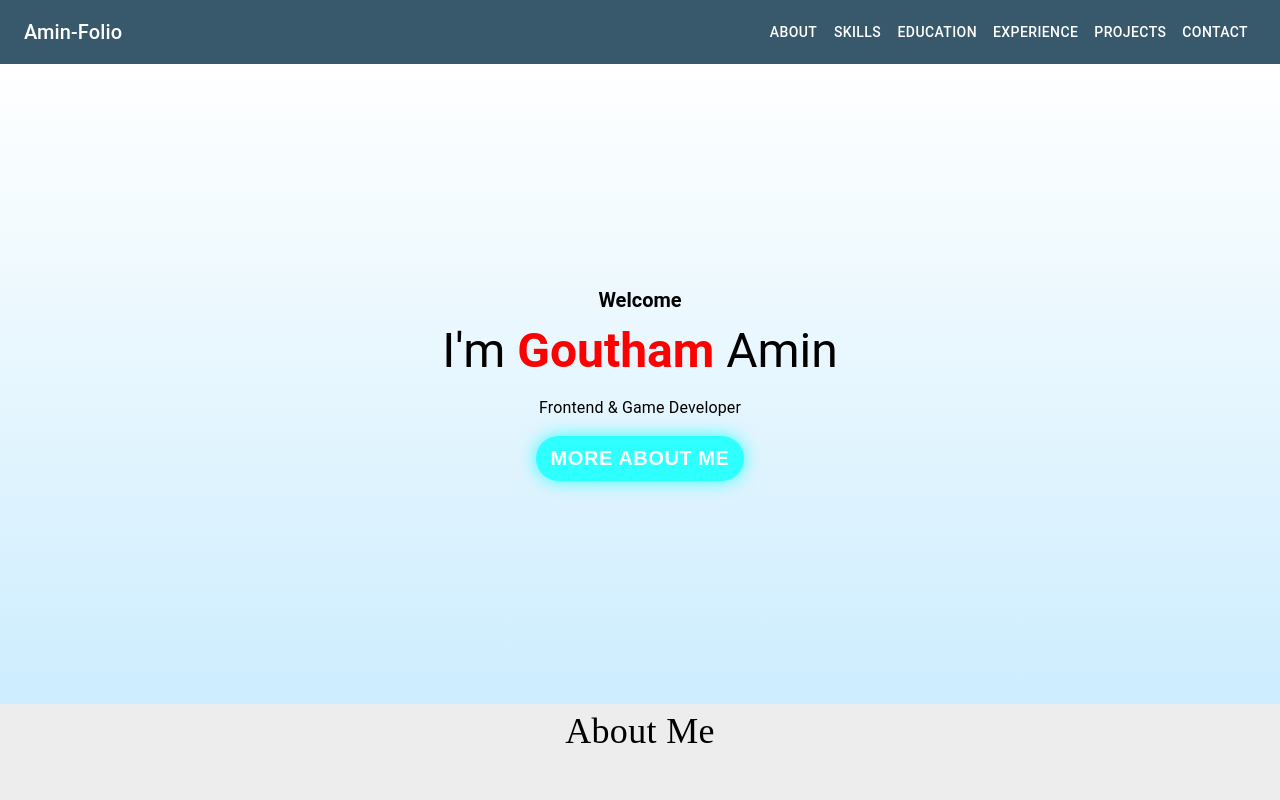
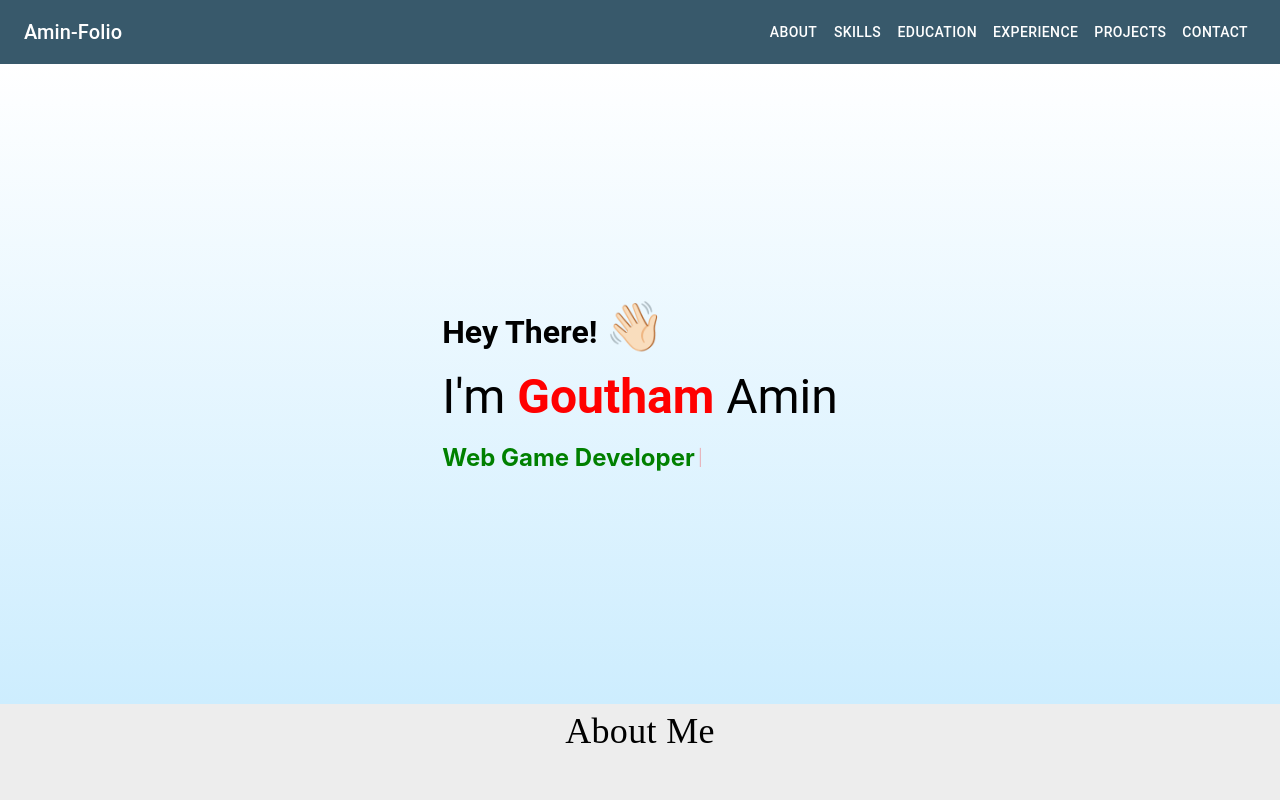
Before and after one commit to gouthamamin/Portfolio-React, a React (Create React App) app: page / in a window 1280 px wide. Shown: the top 800 px of the page. Built offline with nearby package versions, Linux system fonts and the light colour scheme; a web font is replaced by a local one.

Commit message:
Updated Intro-Profile component
installed react-simple-typewriter package for typing animation

```diff
--- a/package.json
+++ b/package.json
@@ -14,6 +14,7 @@
     "react": "^18.2.0",
     "react-dom": "^18.2.0",
     "react-scripts": "5.0.1",
+    "react-simple-typewriter": "^5.0.1",
     "web-vitals": "^2.1.4"
   },
   "scripts": {
--- a/src/Components/IntroductionProfile.jsx
+++ b/src/Components/IntroductionProfile.jsx
@@ -1,49 +1,5 @@
-import { Button, Typography } from "@mui/material";
-import { styled } from "@mui/system";
-
-const ResponsiveButton = styled(Button)(({ theme }) => ({
-  backgroundColor: "#1c87c9",
-  borderRadius: "60px",
-  border: "none",
-  color: "white",
-  cursor: "pointer",
-  display: "inline-block",
-  fontFamily: "sans-serif",
-  fontSize: "20px",
-  fontWeight: "bold",
-  padding: "5px 15px",
-  textAlign: "center",
-  textDecoration: "none",
-  animation: "glowing 1300ms infinite",
-
-  "@keyframes glowing": {
-    "0%": {
-      backgroundColor: "#ccffff",
-      boxShadow: "0 0 5px #ccffff",
-    },
-    "50%": {
-      backgroundColor: "#00ffff",
-      boxShadow: "0 0 20px #00ffff",
-    },
-    "100%": {
-      backgroundColor: "#ccffff",
-      boxShadow: "0 0 5px #ccffff",
-    },
-  },
-
-  [theme.breakpoints.down("xs")]: {
-    fontSize: "14px",
-  },
-  [theme.breakpoints.up("sm")]: {
-    fontSize: "16px",
-  },
-  [theme.breakpoints.up("md")]: {
-    fontSize: "18px",
-  },
-  [theme.breakpoints.up("lg")]: {
-    fontSize: "20px",
-  },
-}));
+import { Typography } from "@mui/material";
+import { useTypewriter, Cursor } from "react-simple-typewriter";
 
 function IntroductionProfile() {
   const introProfileStyles = {
@@ -58,43 +14,93 @@ function IntroductionProfile() {
     justifyContent: "center",
     alignItems: "center",
   };
+
+  const typewriterContainerStyles = {
+    display: "flex",
+    alignItems: "center",
+    height: "2rem",
+  };
+
+  const typewriterTextStyles = {
+    fontWeight: "bold",
+    color: "green",
+    fontSize: "1.5rem",
+  };
+
+  const waveStyle = {
+    fontSize: "3rem",
+    animationName: "wave-animation",
+    animationDuration: "2.1s",
+    animationIterationCount: "infinite",
+    transformOrigin: "70% 70%",
+    display: "inline-block",
+  };
+
+  const keyframesStyle = `
+    @keyframes wave-animation {
+      0% {
+        transform: rotate(0deg);
+      }
+      10% {
+        transform: rotate(14deg);
+      }
+      20% {
+        transform: rotate(-8deg);
+      }
+      30% {
+        transform: rotate(14deg);
+      }
+      40% {
+        transform: rotate(-4deg);
+      }
+      50% {
+        transform: rotate(10deg);
+      }
+      60% {
+        transform: rotate(0deg);
+      }
+      100% {
+        transform: rotate(0deg);
+      }
+    }
+  `;
+
+  const [text] = useTypewriter({
+    words: ["Frontend Developer", "Web Game Developer"],
+    loop: {},
+  });
+
   return (
     <div style={introProfileStyles} className="intro-profile">
+      <style>{keyframesStyle}</style>
+      <div style={{ textAlign: "left" }}>
         <Typography
           variant="h5"
           style={{
             marginBottom: "10px",
             fontWeight: "bold",
-          fontSize: "1.25rem",
+            fontSize: "2rem",
           }}
         >
-        Welcome
+          Hey There!{" "}
+          <span style={waveStyle} role="img" aria-labelledby="wave">
+            👋🏻
+          </span>
         </Typography>
-      <Typography variant="h3" sx={{ textAlign: "center" }} gutterBottom>
+        <Typography variant="h3" gutterBottom>
           I'm <span style={{ color: "red", fontWeight: "bold" }}>Goutham</span>{" "}
           Amin
         </Typography>
-      <Typography mb="1rem">Frontend & Game Developer</Typography>
-      <ResponsiveButton>More About Me</ResponsiveButton>
+
+        <div style={typewriterContainerStyles}>
+          <span style={typewriterTextStyles}>{text}</span>
+          <span style={{ color: "red" }}>
+            <Cursor />
+          </span>
+        </div>
+      </div>
     </div>
   );
 }
 
 export default IntroductionProfile;
-
-//-------------------Greenish glow effects-------------------
-
-//   "@keyframes glowing": {
-//     "0%": {
-//       backgroundColor: "#2ba805",
-//       boxShadow: "0 0 5px #2ba805",
-//     },
-//     "50%": {
-//       backgroundColor: "#49e819",
-//       boxShadow: "0 0 20px #49e819",
-//     },
-//     "100%": {
-//       backgroundColor: "#2ba805",
-//       boxShadow: "0 0 5px #2ba805",
-//     },
-//   },
```
Also changed, not shown: 1 other file (tests, documents, lock files or other folders). Lines whose indentation alone changed are shown as unchanged.
